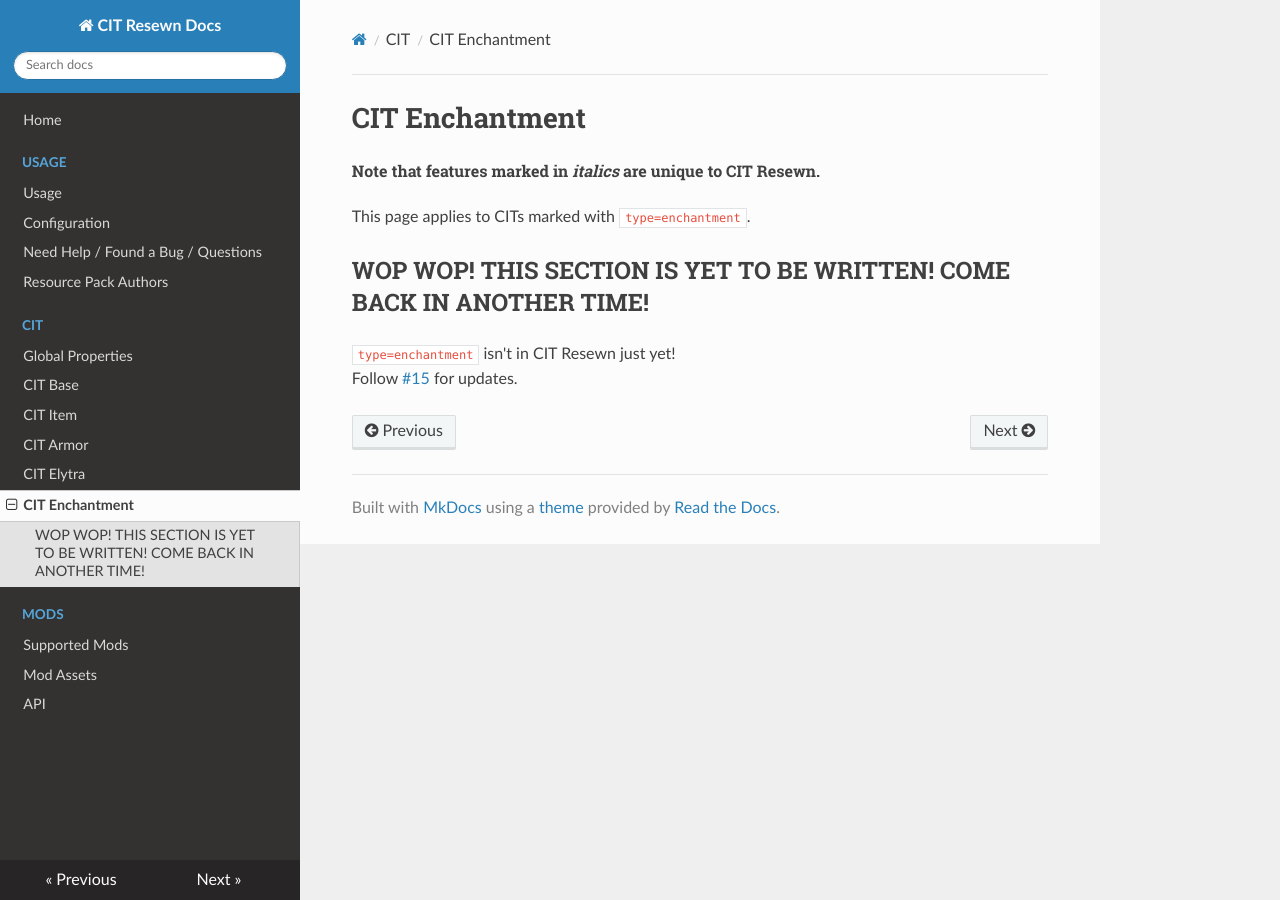
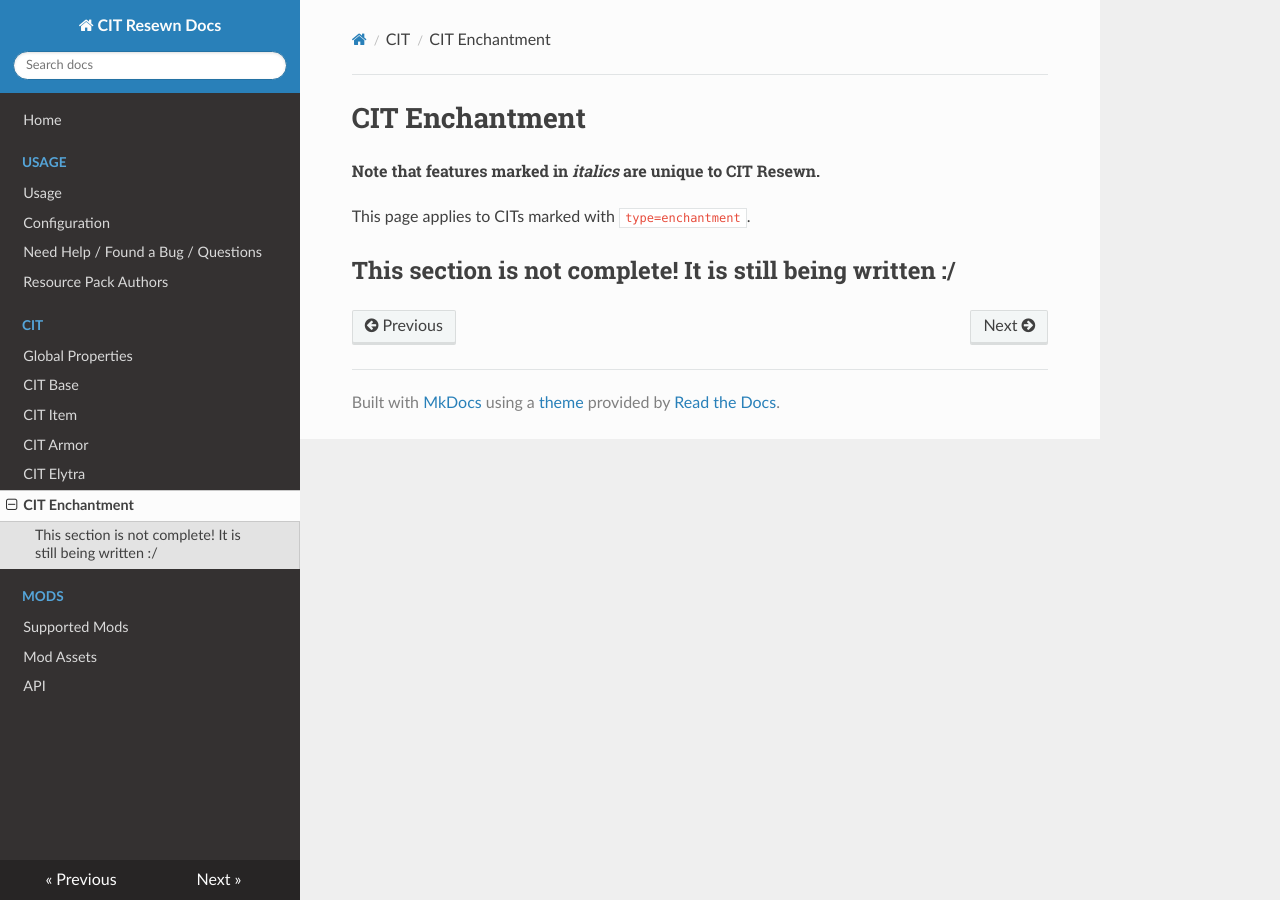
Before and after one commit to SHsuperCM/CITResewn, an MkDocs documentation site: the page built from docs/cit/cit_enchantment.md, in a window 1280 px wide. Built offline with MkDocs 1.6.1, drawn with Linux system fonts in a browser that asks for light colours; nearby versions of some CDN libraries.

Commit message:
Update cit_enchantment.md

```diff
--- a/docs/cit/cit_enchantment.md
+++ b/docs/cit/cit_enchantment.md
@@ -3,7 +3,4 @@
 
 This page applies to CITs marked with `type=enchantment`.
 
-## WOP WOP! THIS SECTION IS YET TO BE WRITTEN! COME BACK IN ANOTHER TIME!
-
-`type=enchantment` isn't in CIT Resewn just yet!
-Follow [#15](https://github.com/SHsuperCM/CITResewn/issues/15) for updates.
+## This section is not complete! It is still being written :/
```
